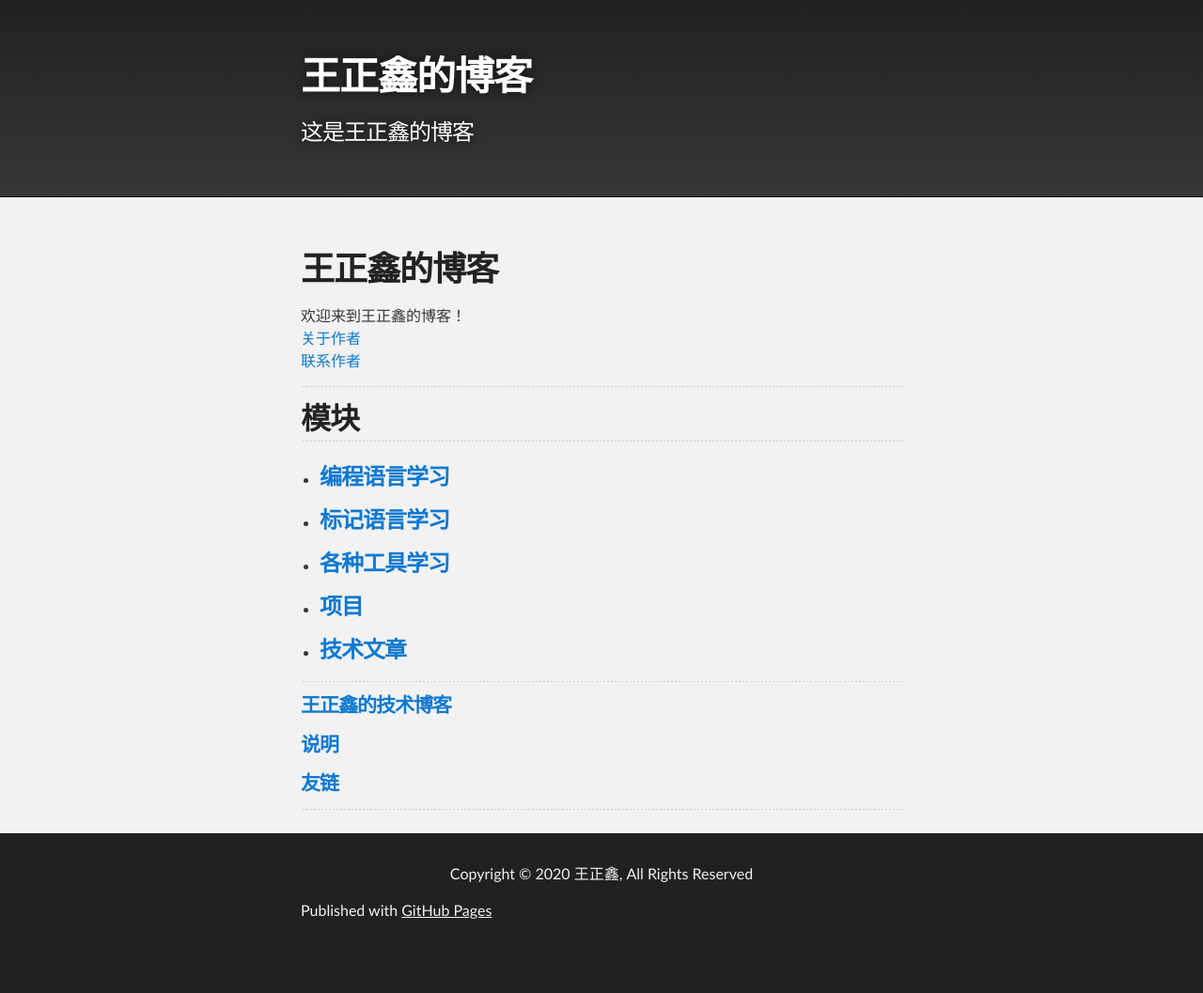
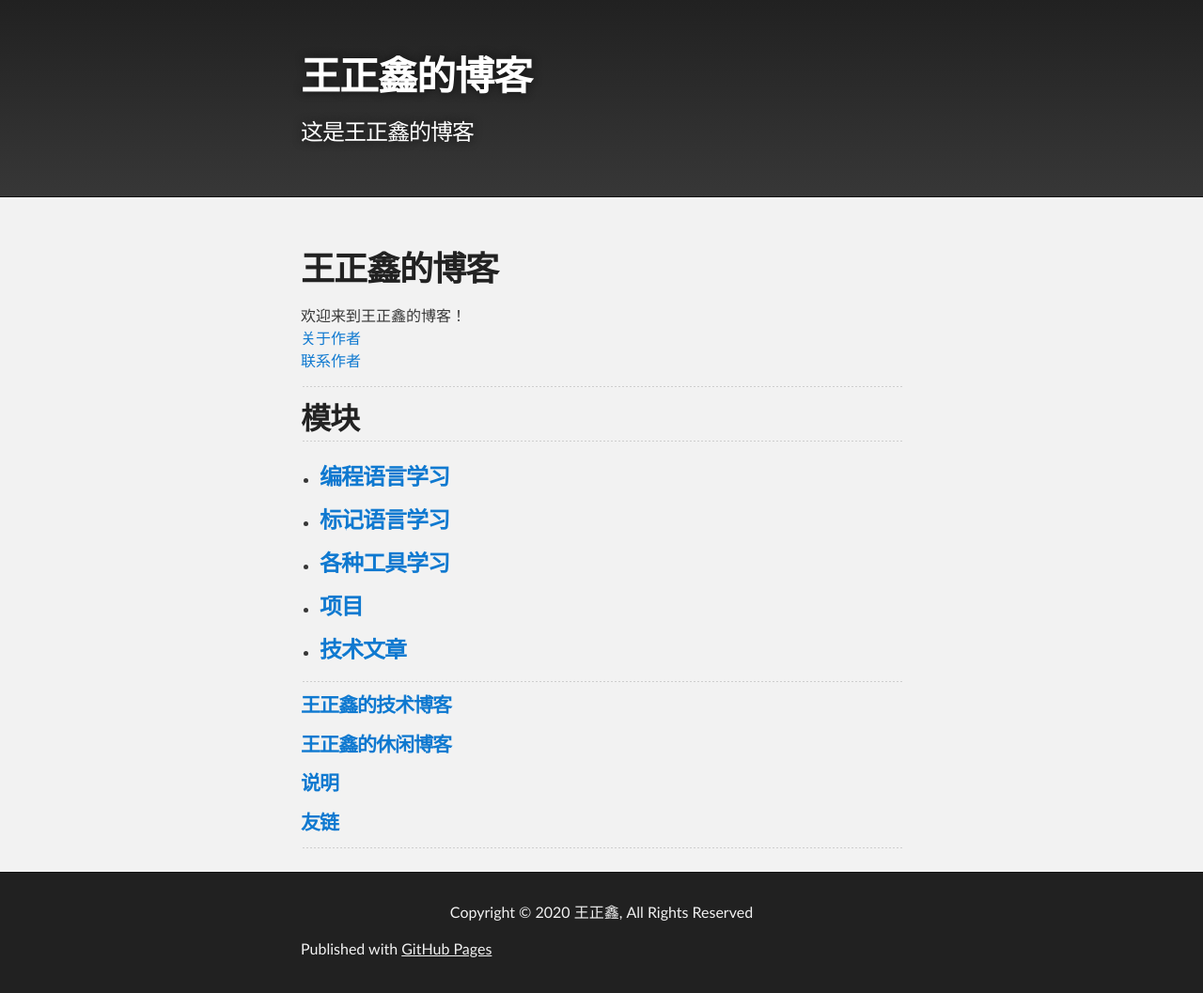
Before and after one commit to 12121-12121/12121-12121.github.io, a Jekyll site: the page built from index.md, in a window 1280 px wide. Shown: the whole page at 94% size. Built offline with Jekyll 4.4.1, drawn with Linux system fonts in a browser that asks for light colours; our own code applies the rules of GitHub Pages for plain Markdown files; before the commit the page ends 1016 px from its top, so only the background shows below that.

Commit message:
Update index.md

```diff
--- a/index.md
+++ b/index.md
@@ -19,6 +19,7 @@ layout: default
 ***
 
 #### [王正鑫的技术博客](https://wangzx12121.github.io/)
+#### [王正鑫的休闲博客](https://wangzx12321.github.io/)
 #### [说明](https://12121-12121.github.io/说明/)
 #### [友链](https://12121-12121.github.io/友链/)
 
```
